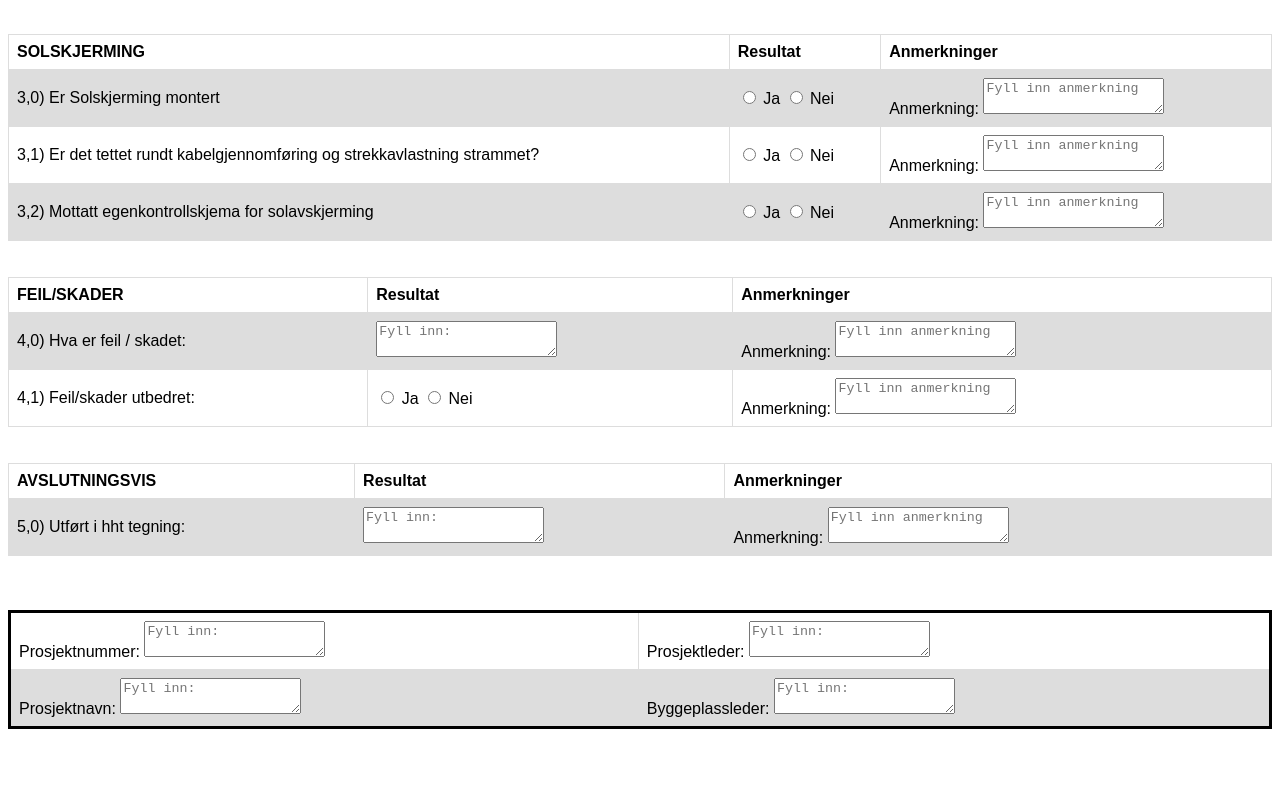
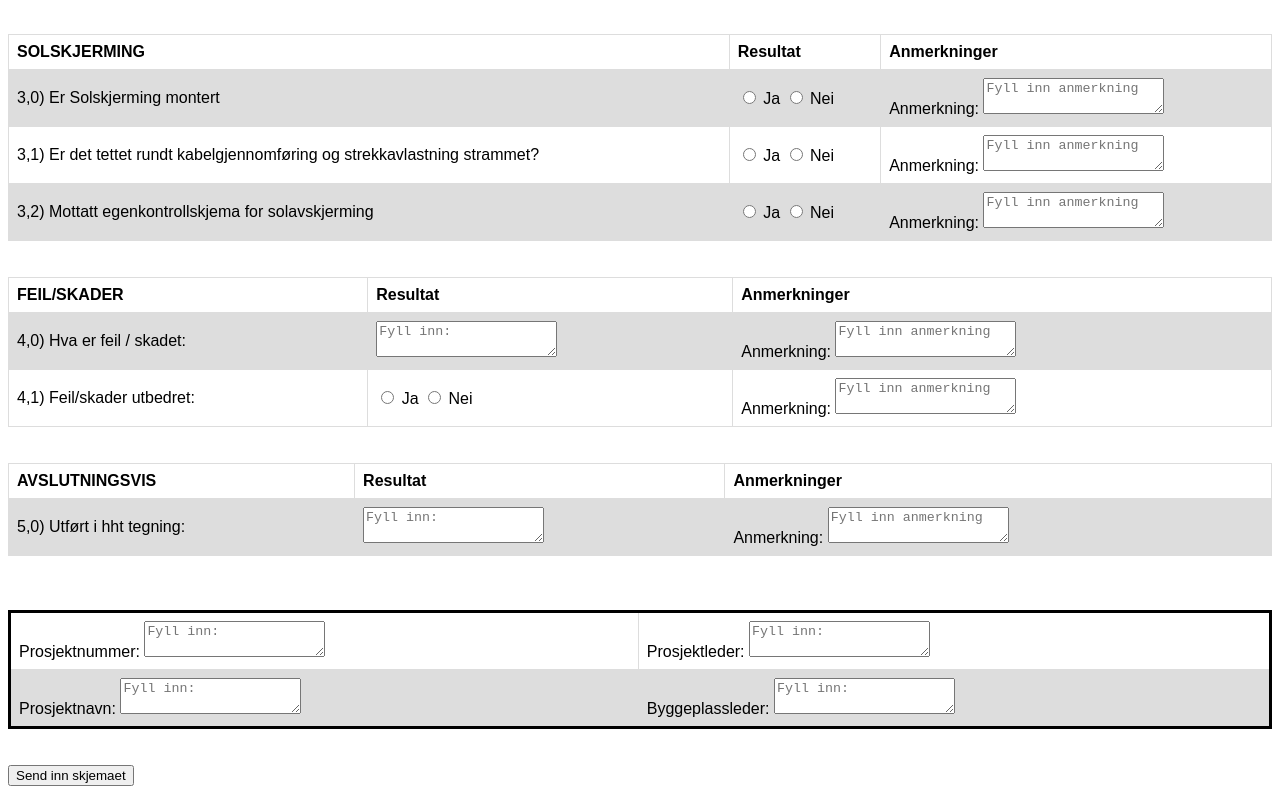
Before and after one commit to bodhijoshi/byggeplass, a plain HTML site: page index.html in a window 1280 px wide. Shown: the part 1379-2173 px from the top of the page. Before the commit the page ends 2116 px from the top, so only its background shows below. Drawn offline with Linux system fonts and the light colour scheme.

Commit message:
Update index.html

```diff
--- a/index.html
+++ b/index.html
@@ -421,6 +421,8 @@ h2{
   </tr>
 </table>
 
+<br><br>
+<input type="submit" value="Send inn skjemaet">
 
 </body>
 </html>
```
